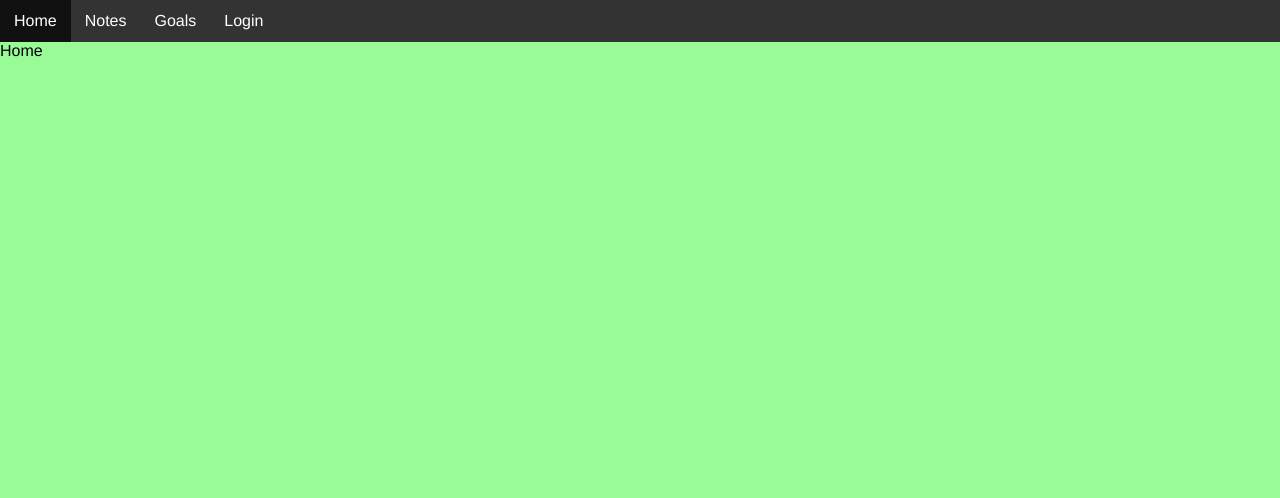
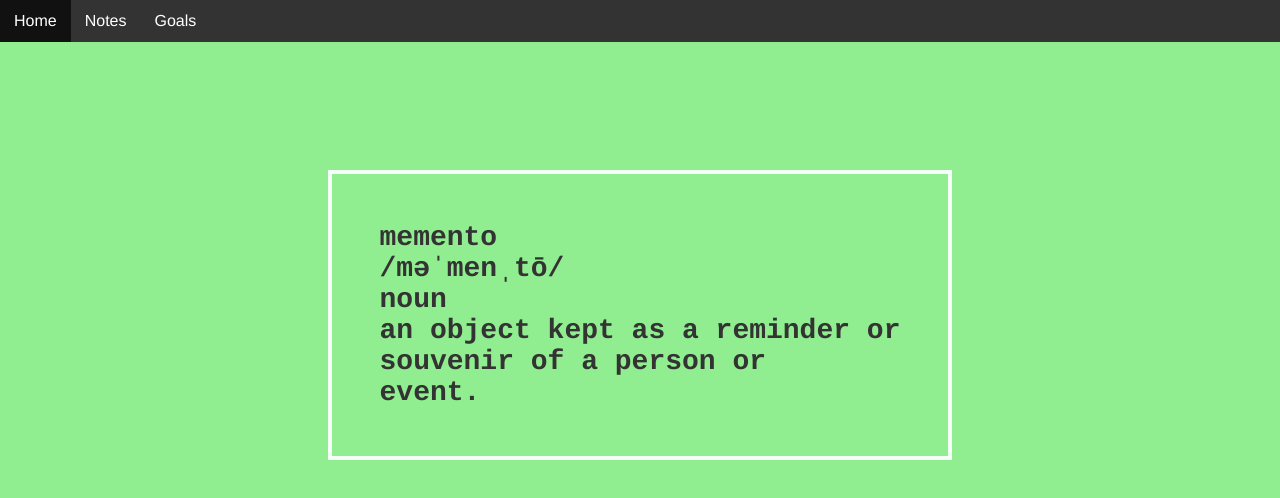
Before and after one commit to fluxroid/memento, a React (Create React App) app: page / in a window 1280 px wide. Shown: the top 498 px of the page. Built offline with nearby package versions, Linux system fonts and the light colour scheme.

Commit message:
added content to homepage and cleaned some code

```diff
--- a/src/App.css
+++ b/src/App.css
@@ -1,3 +1,8 @@
+.App {
+	width: inherit;
+	height: inherit;
+}
+
 .Note {
 	background: white;
 	border-radius: 4px;
@@ -12,6 +17,7 @@
 	padding: 4px 4px;
 	white-space: pre-line;
 }
+
 
 .NoteInputTitle:focus, .NoteInputBody:focus {
 	outline: none;
@@ -95,3 +101,20 @@ textarea.NoteInputBody:hover, textarea.NoteInputTitle:hover {
 	display: inline-block;
 	padding: 12px 14px;
 }
+
+.HomeContainer {
+	text-align: center;
+}
+
+.HomeContent {
+	border: 4px solid #F5FFFA;
+	padding: 48px;
+	margin: 10%;
+	display: inline-block;
+	color: #333;
+	font-size: 28px;
+	font-weight: bold;
+	font-family: Courier;
+	white-space: pre-line;
+	text-align: left;
+}
--- a/src/HomePage.js
+++ b/src/HomePage.js
@@ -5,8 +5,17 @@ class HomePage extends Component {
 		super(props)
 	}
 	render() {
+		const text = `memento
+		/məˈmenˌtō/
+		noun
+		an object kept as a reminder or
+		souvenir of a person or
+		event.`
+
 		return (
-			<div>Home</div>
+			<div className="HomeContainer">
+				<div className="HomeContent">{text}</div>
+			</div>
 		)
 	}
 }
--- a/src/NavBar.js
+++ b/src/NavBar.js
@@ -8,10 +8,10 @@ const NavBar = (loginStatus, signOut) => {
 				<li><Link to="/">Home</Link></li>
 				<li><Link to="/notes">Notes</Link></li>
 				<li><Link to="/goals">Goals</Link></li>
-				<li><Link to="/login">Login</Link></li>
 			</ul>
 		</div>
 		);
 }
+//<li><Link to="/login">Login</Link></li>
 
 export default NavBar;
--- a/src/NotesPage.js
+++ b/src/NotesPage.js
@@ -1,7 +1,6 @@
 import React, { Component } from 'react';
 import Note from './Note.js';
 import NoteForm from './NoteForm.js';
-import NavBar from './NavBar.js'
 
 var idCache = localStorage.getItem('id');
 var id = idCache? JSON.parse(idCache) : 0;
--- a/src/index.css
+++ b/src/index.css
@@ -2,7 +2,7 @@ body {
   margin: 0;
   padding: 0;
   font-family: Helvetica, sans-serif;
-  background-color: #98FB98;
+  background-color: #90EE90;
 
 }
 
```
